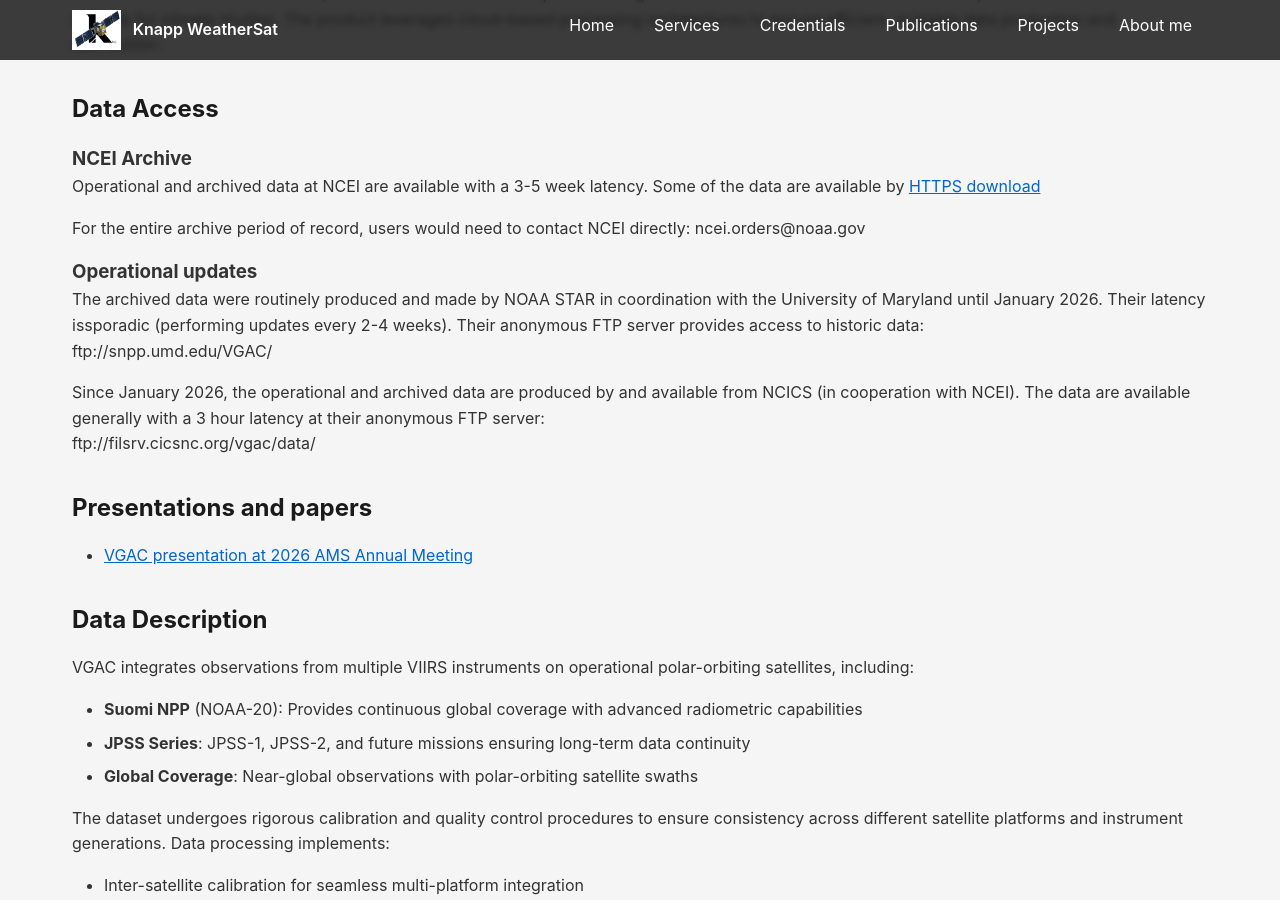
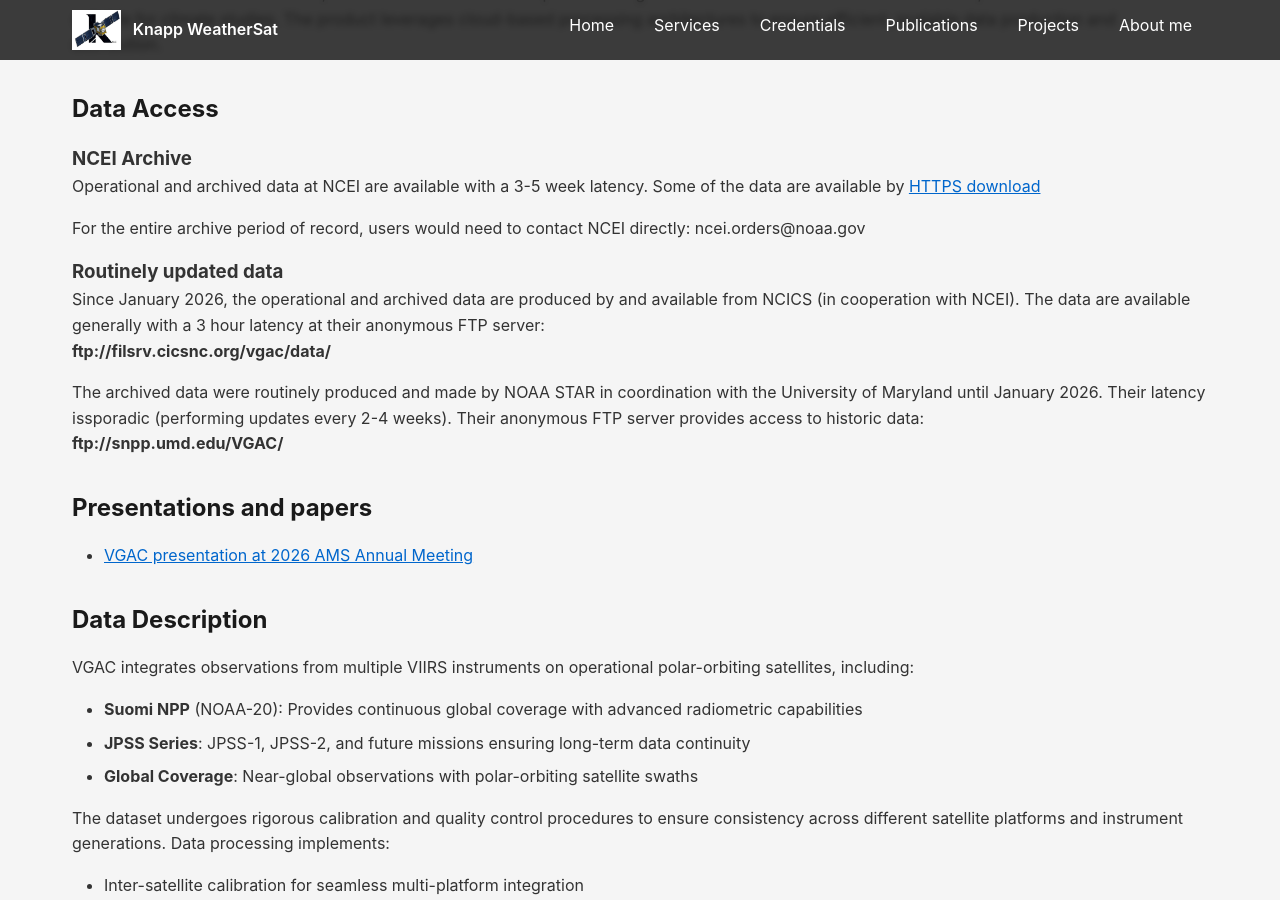
Before and after one commit to knappweathersat/knappweathersat.github.io, a Jekyll site: the page built from _projects/vgac.md, in a window 1280 px wide and 900 px high, scrolled down 672 px. Built offline with Jekyll 4.4.1, drawn with Linux system fonts in a browser that asks for light colours.

Commit message:
Minor tweaks to clean up the project pages.

```diff
--- a/_projects/vgac.md
+++ b/_projects/vgac.md
@@ -25,12 +25,12 @@ Operational and archived data at NCEI are available with a 3-5 week latency. Som
 
 For the entire archive period of record, users would need to contact NCEI directly: ncei.orders@noaa.gov
 
-### Operational updates
+### Routinely updated data
+Since January 2026, the operational and archived data are produced by and available from NCICS (in cooperation with NCEI). The data are available generally with a 3 hour latency at their anonymous FTP server:
+**ftp://filsrv.cicsnc.org/vgac/data/**
+
 The archived data were routinely produced and made  by NOAA STAR in coordination with the University of Maryland until January 2026. Their latency issporadic (performing updates every 2-4 weeks). Their anonymous FTP server provides access to historic data:
-ftp://snpp.umd.edu/VGAC/
-
-Since January 2026, the operational and archived data are produced by and available from NCICS (in cooperation with NCEI). The data are available generally with a 3 hour latency at their anonymous FTP server:
-ftp://filsrv.cicsnc.org/vgac/data/
+**ftp://snpp.umd.edu/VGAC/**
 
 ## Presentations and papers
 * [VGAC presentation at 2026 AMS Annual Meeting](/assets/files/AMS VGAC presentation 12.1.pdf)
```
Also changed, not shown: _projects/gridsat-b1.md (+4 -2 lines).
